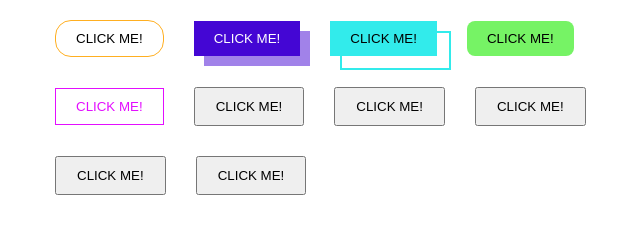
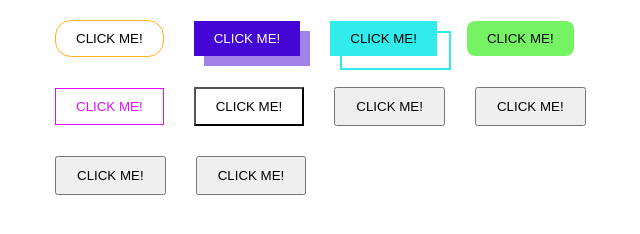
Before and after one commit to WCroW1997/butons, a plain HTML site: page index.html in a window 1280 px wide. Shown: the whole page, without its empty margins (265-905 px from the left). Drawn offline with Linux system fonts and the light colour scheme.

Commit message:
second commit

```diff
--- a/style.css
+++ b/style.css
@@ -214,3 +214,7 @@ a{
 .btn5:hover::after{
     width: 100%;
 }
+
+.btn6{
+    background: none;
+}
```
